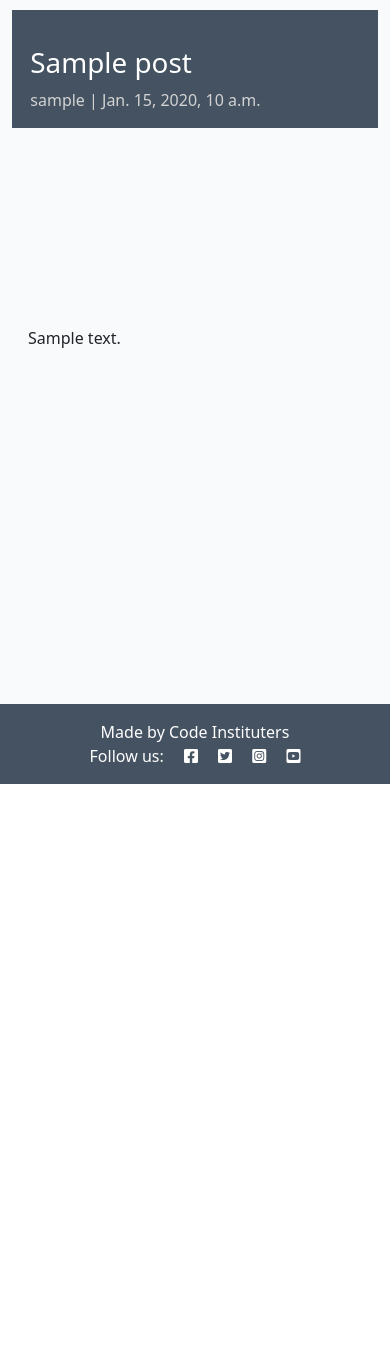
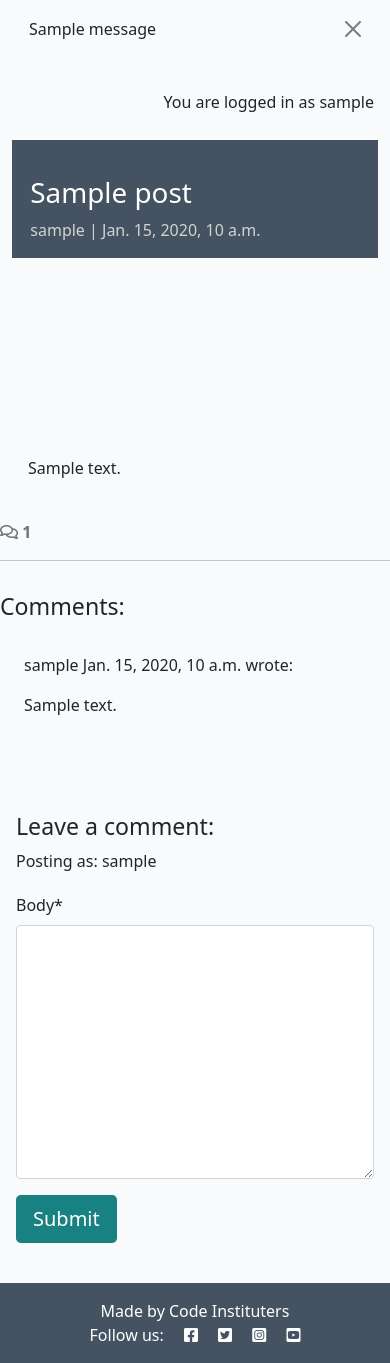
Before and after one commit to paliFrotan/codestar_blog, a Django app: a page that uses templates/base.html in a window 390 px wide. Shown: the part 60-1423 px from the top of the page. Before the commit the page ends 844 px from the top, so only its background shows below. Run offline with Django 4.2, Linux system fonts and the light colour scheme; a user stored in the database is signed in; tables that the repository leaves empty hold one stand-in row (values such as "Sample post"); one stand-in notice (Sample message) is shown; some libraries are stand-ins or nearby versions.

Commit message:
Comment has message to user when added

```diff
--- /dev/null
+++ b/blog/forms.py
@@ -0,0 +1,8 @@
+from .models import Comment
+from django import forms
+
+
+class CommentForm(forms.ModelForm):
+    class Meta:
+        model = Comment
+        fields = ('body',)
--- a/blog/templates/blog/post_detail.html
+++ b/blog/templates/blog/post_detail.html
@@ -1,4 +1,4 @@
-{% extends 'base.html' %} {% block content %} {% load static %}
+{% extends 'base.html' %} {% block content %} {% load static %}{% load crispy_forms_tags %}
 
 <div class="masthead">
     <div class="container">
@@ -33,5 +33,65 @@
         </div>
     </div>
 </div>
-
+ <!-- Displaying count of comments -->
+  <div class="row">
+    <div class="col-12">
+      <strong class="text-secondary">
+        <i class="far fa-comments"></i> {{ comment_count }}
+      </strong>
+    </div>
+    <div class="col-12">
+      <hr>
+    </div>
+  </div>
+  <!-- Displaying Comments -->
+  <div class="row">
+    <div class="col-md-8 card mb-4  mt-3 ">
+      <h3>Comments:</h3>
+      <div class="card-body">
+        <!-- We want a for loop inside the empty control tags
+          to iterate through each comment in comments -->
+        {% for comment in comments %}
+        <div class="p-2 comments
+          {% if not comment.approved and comment.author == user %}
+          faded{% elif not comment.approved %} d-none{% endif %}">
+          <p class="font-weight-bold">
+            {{ comment.author }}
+            <span class="font-weight-normal">
+              {{ comment.created_on }}
+            </span> wrote:
+          </p>
+          <div id="comment{{ comment.id }}">
+            {{ comment.body | linebreaks }}
+          </div>
+          {% if not comment.approved and comment.author == user %}
+          <p class="approval">
+            This comment is awaiting approval
+          </p>
+          {% endif %}
+        </div>
+        <!-- Our for loop ends here -->
+        {% endfor %}
+      </div>
+    </div>
+    <!-- Creating New Comments -->
+    <div class="col-md-4 card mb-4 mt-3">
+      <div class="card-body">
+        {% if user.is_authenticated %}
+        <h3>Leave a comment:</h3>
+        <p>Posting as: {{ user.username }}</p>
+        <form id="commentForm" method="post"
+          style="margin-top: 1.3em;">
+          {{ comment_form | crispy }}
+          {% csrf_token %}
+          <button id="submitButton" type="submit"
+            class="btn btn-signup btn-lg">Submit</button>
+        </form>
+        {% else %}
+        <p>Log in to leave a comment</p>
+        {% endif %}
+      </div>
+    </div>
+  </div>
+</div>
 {% endblock content %}
--- a/blog/views.py
+++ b/blog/views.py
@@ -1,7 +1,15 @@
 from django.shortcuts import render, get_object_or_404
 from django.views import generic
+from django.contrib import messages
 from .models import Post
+from .forms import CommentForm
 # Create your views here.
+
+class PostList(generic.ListView):
+    queryset = Post.objects.filter(status=1)
+    template_name = "blog/index.html"
+    paginate_by = 6
+
 def post_detail(request, slug):
     """
     Display an individual :model:`blog.Post`.
@@ -18,14 +26,28 @@ def post_detail(request, slug):
 
     queryset = Post.objects.filter(status=1)
     post = get_object_or_404(queryset, slug=slug)
+    comments = post.comments.all().order_by("-created_on")
+    comment_count = post.comments.filter(approved=True).count()
+    if request.method == "POST":
+        comment_form = CommentForm(data=request.POST)
+        if comment_form.is_valid():
+            comment = comment_form.save(commit=False)
+            comment.author = request.user
+            comment.post = post
+            comment.save()
+            messages.add_message(
+                request, messages.SUCCESS,
+                'Comment submitted and awaiting approval'
+            )
+
+    comment_form = CommentForm()
 
     return render(
         request,
         "blog/post_detail.html",
-        {"post": post},
+        {"post": post,
+         "comments": comments,
+         "comment_count": comment_count,
+         "comment_form": comment_form
+        },
     )
-
-class PostList(generic.ListView):
-    queryset = Post.objects.filter(status=1)
-    template_name = "blog/index.html"
-    paginate_by = 6
--- a/codestar/settings.py
+++ b/codestar/settings.py
@@ -53,6 +53,8 @@ INSTALLED_APPS = [
     'allauth',
     'allauth.account',
     'allauth.socialaccount',
+    'crispy_forms',
+    'crispy_bootstrap5',
     'django_summernote',
     'blog',
     'about',
@@ -60,6 +62,9 @@ INSTALLED_APPS = [
 SITE_ID = 1
 LOGIN_REDIRECT_URL = '/'
 LOGOUT_REDIRECT_URL = '/'
+
+CRISPY_ALLOWED_TEMPLATE_PACKS = "bootstrap5"
+CRISPY_TEMPLATE_PACK = "bootstrap5"
 
 MIDDLEWARE = [
     'django.middleware.security.SecurityMiddleware',
--- a/requirements.txt
+++ b/requirements.txt
@@ -3,11 +3,13 @@ bleach==6.3.0
 certifi==2026.2.25
 cffi==2.0.0
 charset-normalizer==3.4.4
+crispy-bootstrap5==0.7
 cryptography==46.0.5
 defusedxml==0.7.1
 dj-database-url==0.5.0
-Django==4.2.28
+Django==4.2.29
 django-allauth==0.57.2
+django-crispy-forms==2.0
 django-summernote==0.8.20.0
 gunicorn==20.1.0
 idna==3.11
--- a/templates/base.html
+++ b/templates/base.html
@@ -115,9 +115,36 @@
                 </div>
             </div>
         </nav>
+        <!-- displaying Django messages -->
+        <div class="container">
+            <div class="row">
+                <div class="col-md-8 offset-md-2">
+                    {% for message in messages %}
+                    <div
+                        class="alert {{ message.tags }} alert-dismissible
+        fade show"
+                        id="msg"
+                        role="alert"
+                    >
+                        {{ message | safe }}
+                        <button
+                            type="button"
+                            class="btn-close"
+                            data-bs-dismiss="alert"
+                            aria-label="Close"
+                        ></button>
+                    </div>
+                    {% endfor %}
+                </div>
+            </div>
+        </div>
 
         <main class="flex-shrink-0 main-bg">
-            {% block content %}
+            {% if user.is_authenticated %}
+            <p class="text-end m-3">You are logged in as {{ user }}</p>
+            {% else %}
+            <p class="text-end m-3">You are not logged in</p>
+            {% endif %} {% block content %}
             <!-- Content Goes here -->
             {% endblock content %}
         </main>
```
Also changed, not shown: templates/account/signup.html (+37 -19 lines).
